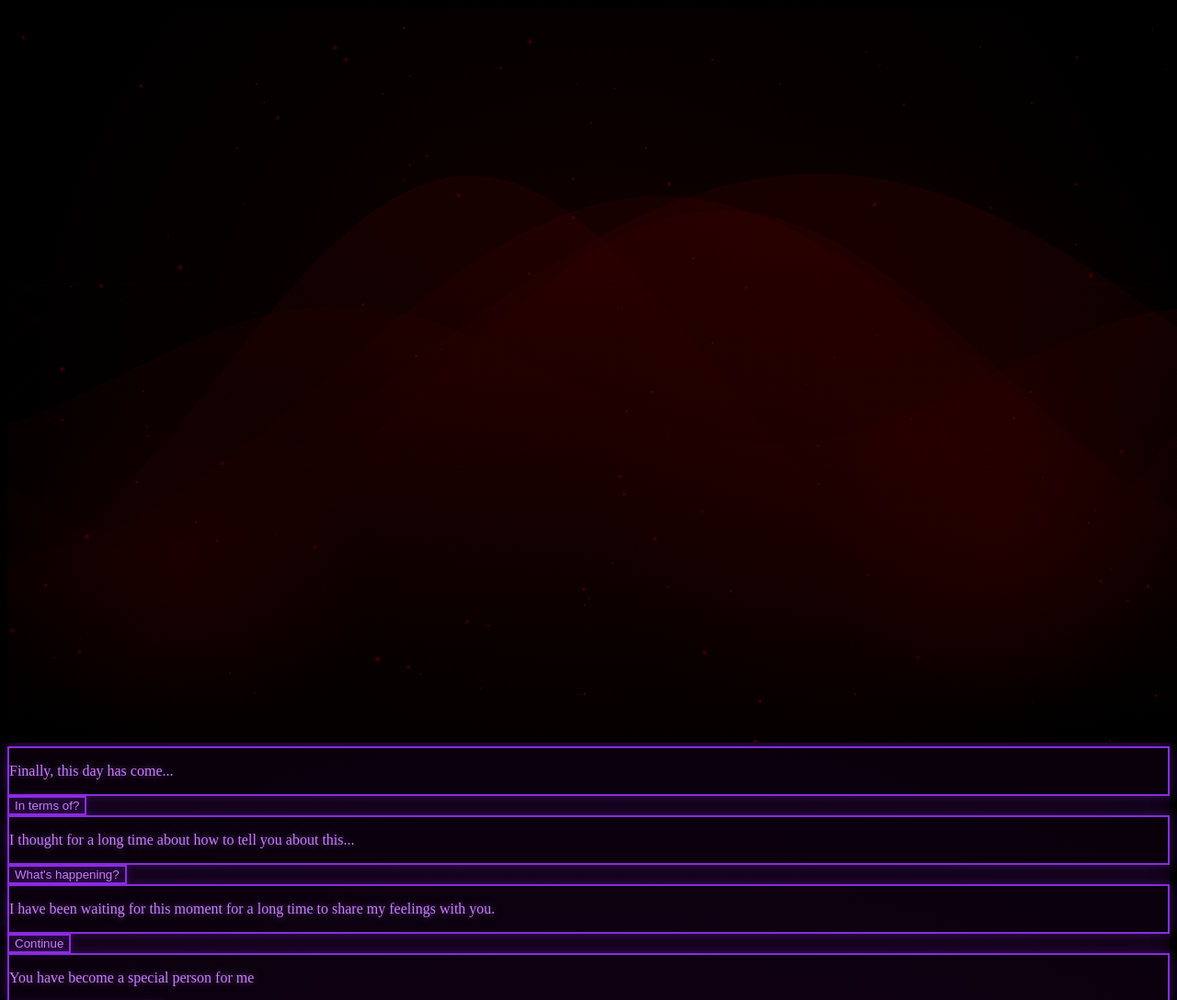
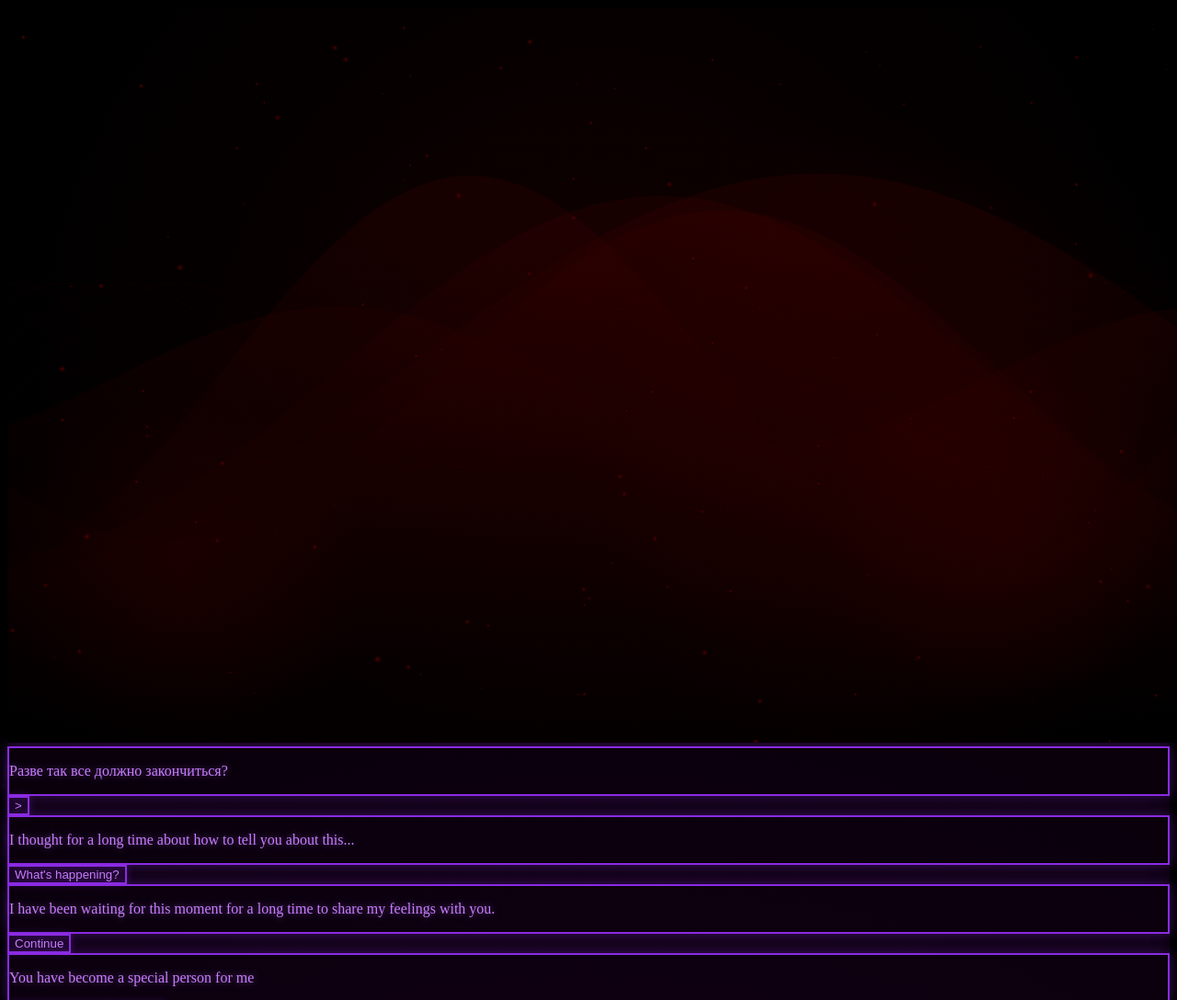
Before and after one commit to AdilkhanBekim/Diana, a plain HTML site: page index.html in a window 1280 px wide. Shown: the top 1088 px of the page at 92% size. Drawn offline with Linux system fonts and the light colour scheme; animation ran at ten frames a second.

Commit message:
Update index.html

```diff
--- a/index.html
+++ b/index.html
@@ -5,7 +5,7 @@
     <meta name="viewport" content="width=device-width, initial-scale=1.0, maximum-scale=1.0, user-scalable=no">
     <link rel="icon" href="img/logoK.png" type="img/x-icon">
     <link rel="stylesheet" href="style.css">
-    <title>For you, dear {Girl's name}</title>
+    <title>Моя жаным</title>
 </head>
 <body>
 
@@ -24,10 +24,10 @@
 
         <div class="slide" id="slide-1">
             <div class="message-box" id="box-1">
-                <p>Finally, this day has come...</p>
+                <p>Разве так все должно закончиться?</p>
             </div>
             <div class="button-container" id="btn-1">
-                <button class="fancy-button" onclick="nextSlide(1)" ontouchstart="">In terms of?</button>
+                <button class="fancy-button" onclick="nextSlide(1)" ontouchstart="">></button>
             </div>
         </div>
 
```
